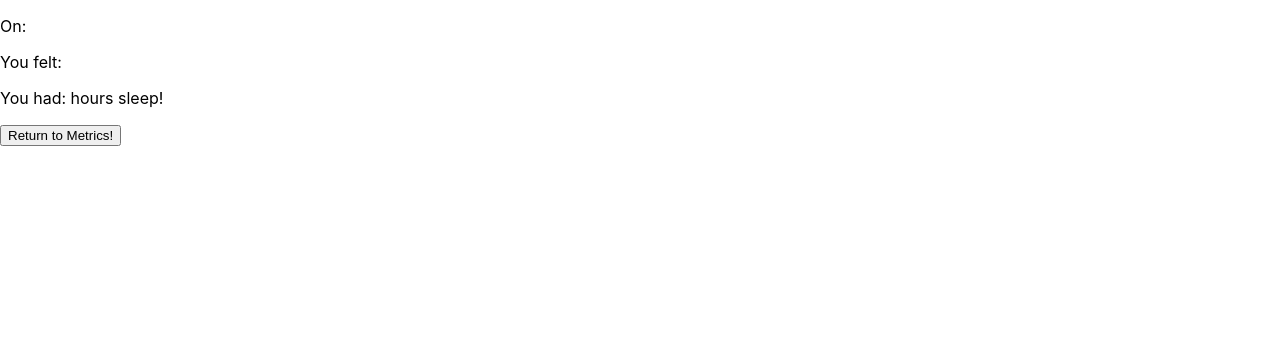
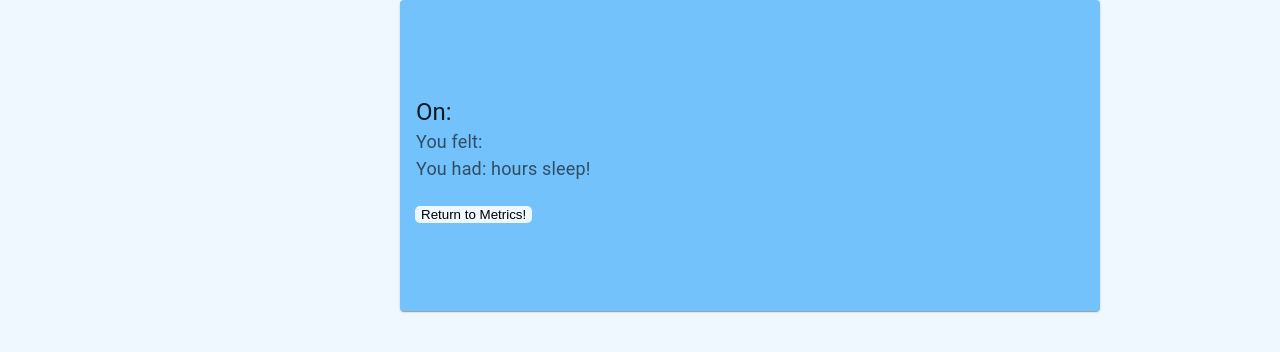
Before and after one commit to ermaitland/sleep-mood-frontend, a React (Create React App) app: page /userpage/1 in a window 1280 px wide. Shown: the top 352 px of the page. Built offline with nearby package versions, Linux system fonts and the light colour scheme; no server answers; the HTML template or start-up script is replaced by a standard one.

Commit message:
updated: the single day view w/ styling

```diff
--- a/src/components/User.js
+++ b/src/components/User.js
@@ -11,13 +11,11 @@ import {
   MenuItem
 } from '@mui/material';
 import { AUTH } from '../lib/auth';
-import { useNavigate, useParams } from 'react-router-dom';
+import { useNavigate } from 'react-router-dom';
 
 export default function User() {
-  const { id } = useParams();
   const navigate = useNavigate();
   const [graphData, setGraphData] = useState({});
-  const [days, setDays] = useState();
 
   useEffect(() => {
     API.GET(API.ENDPOINTS.alldays, API.getHeaders())
@@ -34,8 +32,6 @@ export default function User() {
     navigate('/');
   };
 
-  const handleChange = () => navigate(`/userpage/${id}`);
-
   return (
     <section className='main'>
       <section>
@@ -47,20 +43,24 @@ export default function User() {
         >
           Logout
         </Button>
-        <FormControl fullWidth sx={{ mb: 2 }}>
-          <InputLabel id='mood'>Mood</InputLabel>
+        <FormControl sx={{ width: 200, ml: 3, mb: 2 }}>
+          <InputLabel id='mood'>Single Day View</InputLabel>
           <Select
             size='small'
             labelId='mood'
-            // value={days?.mood}
+            // value={value}
             label='Mood'
             name='mood'
-            onChange={handleChange}
           >
             <MenuItem value=''>None</MenuItem>
             {graphData?.data ? (
               graphData?.data.map((day) => (
-                <MenuItem value={day.id} key={day.id}>
+                <MenuItem
+                  value={day.id}
+                  key={day.id}
+                  id={day.id}
+                  onClick={() => navigate(`/userpage/${day.id}`)}
+                >
                   {day.day_logged}
                 </MenuItem>
               ))
--- a/src/components/singleDay.js
+++ b/src/components/singleDay.js
@@ -2,6 +2,23 @@ import { useState, useEffect } from 'react';
 import { useParams } from 'react-router-dom';
 import { API } from '../lib/api';
 import { useNavigate } from 'react-router-dom';
+import '../styles/main.scss';
+import * as React from 'react';
+import Box from '@mui/material/Box';
+import Card from '@mui/material/Card';
+import CardActions from '@mui/material/CardActions';
+import CardContent from '@mui/material/CardContent';
+import Button from '@mui/material/Button';
+import Typography from '@mui/material/Typography';
+
+const bull = (
+  <Box
+    component='span'
+    sx={{ display: 'inline-block', mx: '2px', transform: 'scale(0.8)' }}
+  >
+    •
+  </Box>
+);
 
 export default function SingleDay() {
   const { id } = useParams();
@@ -20,11 +37,34 @@ export default function SingleDay() {
   const returnToGraph = () => navigate('/userpage');
 
   return (
-    <section>
-      <p>On: {day?.day_logged}</p>
-      <p>You felt: {day?.mood.mood}</p>
-      <p>You had: {day?.sleep} hours sleep!</p>
-      <button onClick={returnToGraph}>Return to Metrics!</button>
+    <section className='singleDay'>
+      <Card
+        sx={{
+          minWidth: 275,
+          backgroundColor: '#73c2fb',
+          pt: 10,
+          pb: 10,
+          width: 700,
+          ml: 50
+        }}
+      >
+        <CardContent>
+          <Typography variant='h5' component='div'>
+            On: {day?.day_logged}
+          </Typography>
+          <Typography sx={{ fontSize: 18 }} color='text.secondary'>
+            You felt: {day?.mood.mood}
+          </Typography>
+          <Typography sx={{ fontSize: 18 }} color='text.secondary'>
+            You had: {day?.sleep} hours sleep!
+          </Typography>
+        </CardContent>
+        <CardActions>
+          <button className='button' onClick={returnToGraph}>
+            Return to Metrics!
+          </button>
+        </CardActions>
+      </Card>
     </section>
   );
 }
--- a/src/styles/main.scss
+++ b/src/styles/main.scss
@@ -18,6 +18,23 @@
   }
 }
 
+.singleDay {
+  background-color: aliceblue;
+  height: 100vh;
+  margin-top: 0;
+  padding-top: 0;
+  .button {
+    background-color: aliceblue;
+    border: none;
+    border-radius: 5px;
+    margin-left: 7px;
+  }
+  .p {
+    margin-top: 0;
+    padding-top: 0;
+  }
+}
+
 .Home {
   background-color: aliceblue;
   height: 100vh;
```
